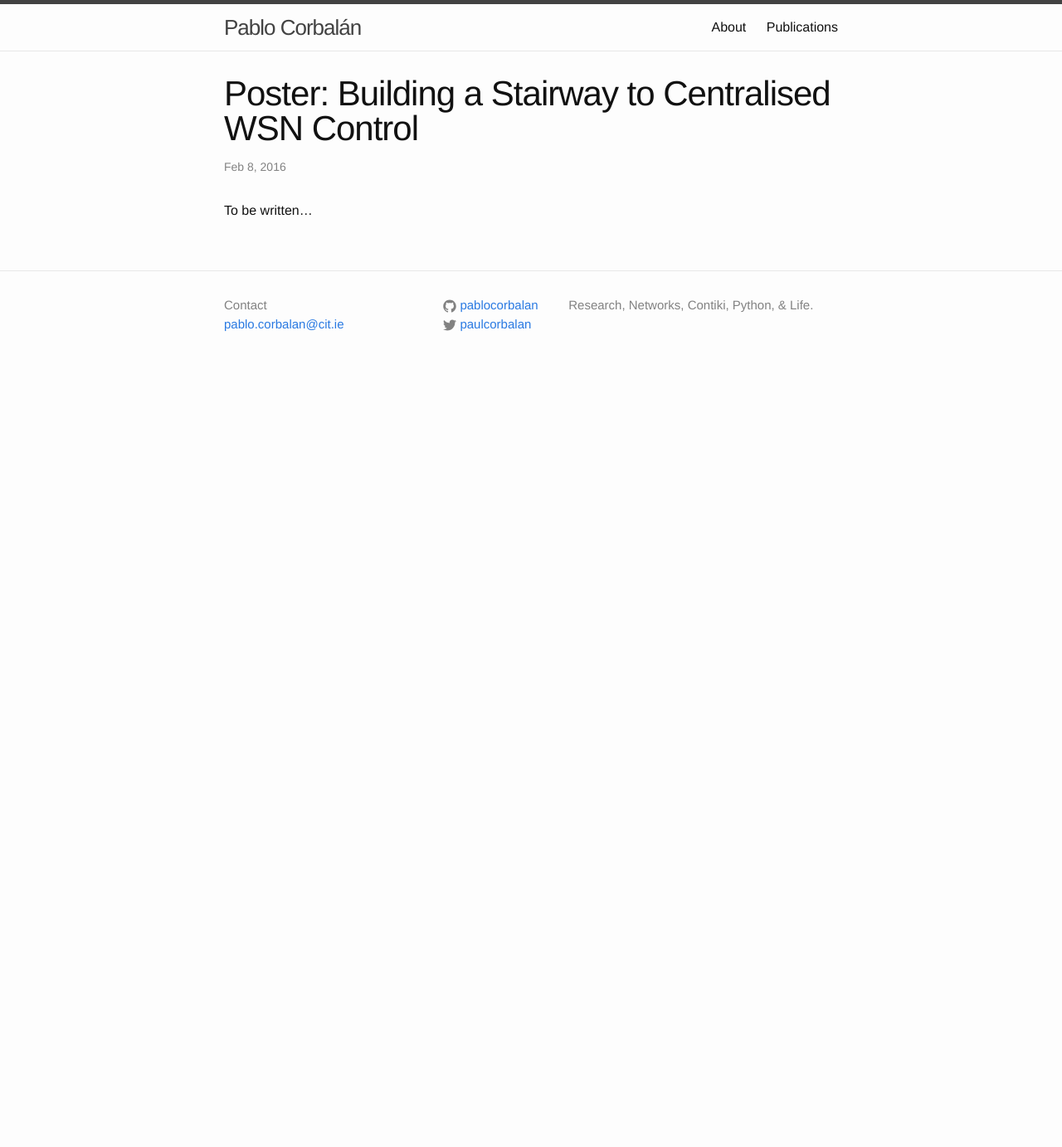
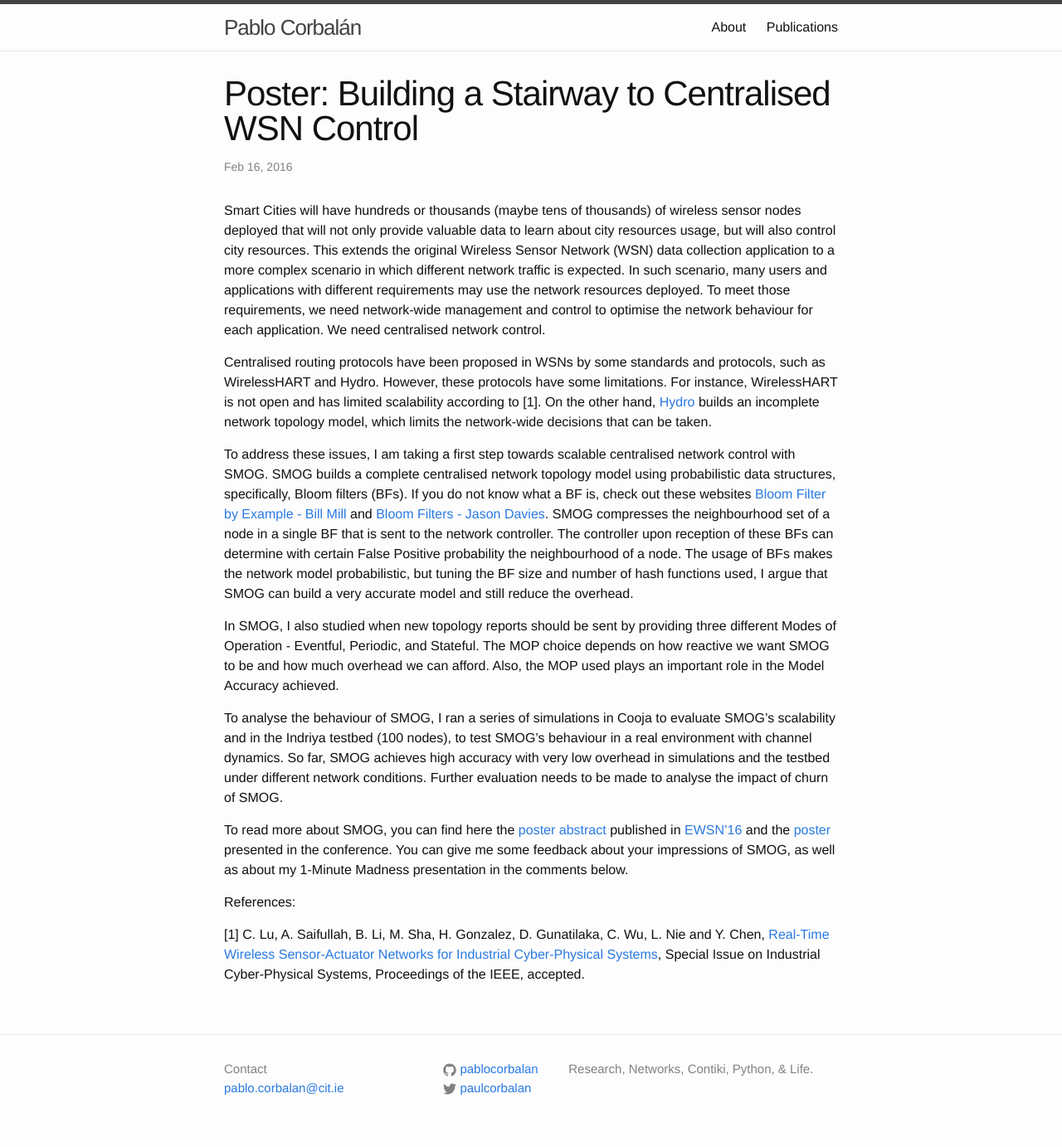
Before and after one commit to pablocorbalan/pablocorbalan.github.io, a Jekyll site: the page built from _posts/2016-02-09-smog-poster-ewsn.md, in a window 1280 px wide. Shown: the whole page at 83% size. Built offline with Jekyll 4.4.1, drawn with Linux system fonts in a browser that asks for light colours; comment, search, counter and statistics services are not loaded; before the commit the page ends 900 px from its top, so only the background shows below that.

Commit message:
Add SMOG post

```diff
--- a/_posts/2016-02-09-smog-poster-ewsn.md
+++ b/_posts/2016-02-09-smog-poster-ewsn.md
@@ -1,7 +1,22 @@
 ---
 layout: post
 title:  "Poster: Building a Stairway to Centralised WSN Control"
-date:   2016-02-08
+date:   2016-02-16
+comments: true
 ---
 
-To be written...
+Smart Cities will have hundreds or thousands (maybe tens of thousands) of wireless sensor nodes deployed that will not only provide valuable data to learn about city resources usage, but will also control city resources. This extends the original Wireless Sensor Network (WSN) data collection application to a more complex scenario in which different network traffic is expected. In such scenario, many users and applications with different requirements may use the network resources deployed. To meet those requirements, we need network-wide management and control to optimise the network behaviour for each application. We need centralised network control.
+
+Centralised routing protocols have been proposed in WSNs by some standards and protocols, such as WirelessHART and Hydro. However, these protocols have some limitations. For instance, WirelessHART is not open and has limited scalability according to [1]. On the other hand, [Hydro](http://www.cs.berkeley.edu/~stevedh/pubs/smartgrid10hydro.pdf) builds an incomplete network topology model, which limits the network-wide decisions that can be taken.
+
+To address these issues, I am taking a first step towards scalable centralised network control with SMOG. SMOG builds a complete centralised network topology model using probabilistic data structures, specifically, Bloom filters (BFs). If you do not know what a BF is, check out these websites [Bloom Filter by Example - Bill Mill](http://billmill.org/bloomfilter-tutorial/) and [Bloom Filters - Jason Davies](https://www.jasondavies.com/bloomfilter/). SMOG compresses the neighbourhood set of a node in a single BF that is sent to the network controller. The controller upon reception of these BFs can determine with certain False Positive probability the neighbourhood of a node. The usage of BFs makes the network model probabilistic, but tuning the BF size and number of hash functions used, I argue that SMOG can build a very accurate model and still reduce the overhead.
+
+In SMOG, I also studied when new topology reports should be sent by providing three different Modes of Operation - Eventful, Periodic, and Stateful. The MOP choice depends on how reactive we want SMOG to be and how much overhead we can afford. Also, the MOP used plays an important role in the Model Accuracy achieved.
+
+To analyse the behaviour of SMOG, I ran a series of simulations in Cooja to evaluate SMOG's scalability and in the Indriya testbed (100 nodes), to test SMOG's behaviour in a real environment with channel dynamics. So far, SMOG achieves high accuracy with very low overhead in simulations and the testbed under different network conditions. Further evaluation needs to be made to analyse the impact of churn of SMOG.
+
+To read more about SMOG, you can find here the [poster abstract](/docs/posters/ewsn-smog-poster-abstract.pdf) published in [EWSN'16](http://www.iti.tugraz.at/EWSN2016/cms/index.php?id=36) and the [poster](/docs/posters/ewsn-smog-poster.pdf) presented in the conference. You can give me some feedback about your impressions of SMOG, as well as about my 1-Minute Madness presentation in the comments below.
+
+References:
+
+[1] C. Lu, A. Saifullah, B. Li, M. Sha, H. Gonzalez, D. Gunatilaka, C. Wu, L. Nie and Y. Chen, [Real-Time Wireless Sensor-Actuator Networks for Industrial Cyber-Physical Systems](http://www.cse.wustl.edu/%7Elu/papers/pieee-wsan.pdf), Special Issue on Industrial Cyber-Physical Systems, Proceedings of the IEEE, accepted.
```
